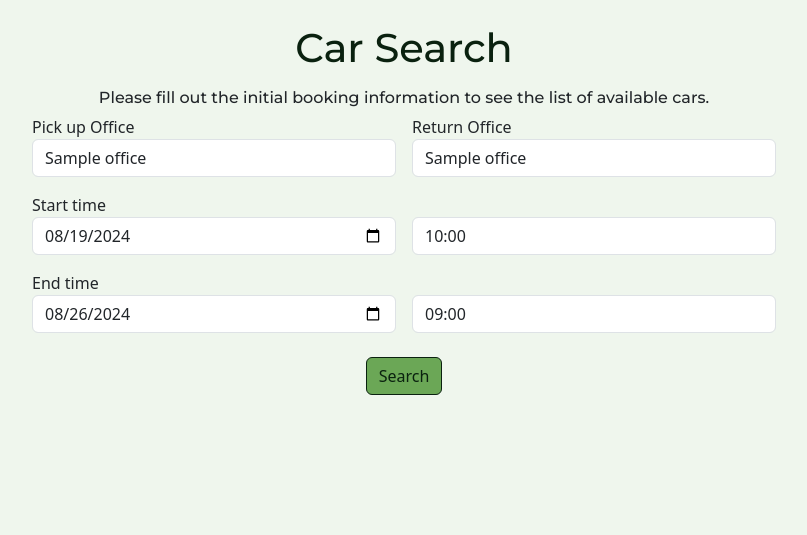
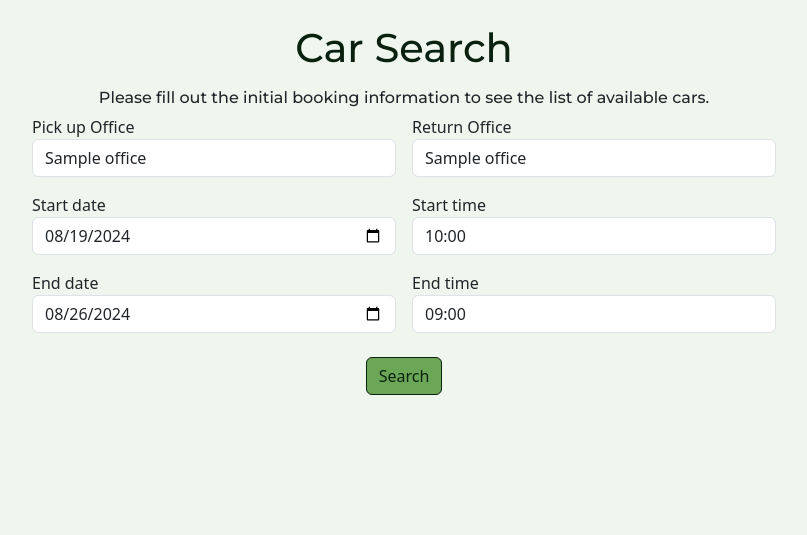
Before and after one commit to OleksiiKova/rent-car-ireland, a Django app: page /booking/ in a window 1280 px wide. Shown: the part 96-631 px from the top of the page, without its empty margins (236-1043 px from the left). Run offline with Django 4.2, Linux system fonts and the light colour scheme; tables that the repository leaves empty hold one stand-in row (values such as "Sample post"); some libraries are stand-ins or nearby versions.

Commit message:
Add labels (for time) to the search form on the Booking page

```diff
--- a/bookings/templates/bookings/booking.html
+++ b/bookings/templates/bookings/booking.html
@@ -36,23 +36,24 @@
                         {{ form.return_office }}
                     </div>
                 </div>
-                <label for="id_start_date">Start time</label>
                 <div class="form-row">
                     <div class="col-md-3">
+                        <label for="id_start_date">Start date</label>
                         {{ form.start_date }}
                     </div>
-                    <label class="d-none" for="id_pick_up_time">Start time</label>
+
                     <div class="col-md-3 p-0">
+                        <label class="" for="id_pick_up_time">Start time</label>
                         {{ form.pick_up_time }}
                     </div>
                 </div>
-                <label for="id_end_date">End time</label>
                 <div class="form-row">
                     <div class="col-md-3">
+                        <label for="id_end_date">End date</label>
                         {{ form.end_date }}
                     </div>
-                    <label class="d-none" for="id_drop_off_time">End time</label>
                     <div class="col-md-3 p-0">
+                        <label for="id_drop_off_time">End time</label>
                         {{ form.drop_off_time }}
                     </div>
                 </div>
--- a/bookings/templates/bookings/car_list.html
+++ b/bookings/templates/bookings/car_list.html
@@ -1,6 +1,6 @@
 <div class="row justify-content-center">
     {% for car in cars %}
-    <div class="my-1 my-md-2 col-lg-8 px-1 px-lg-0">
+    <div class="my-2 col-lg-8 px-1 px-lg-0">
         <div class="card">
             <div class="card-body">
                 <div class="row align-items-center">
--- a/userprofile/templates/userprofile/all_reviews.html
+++ b/userprofile/templates/userprofile/all_reviews.html
@@ -5,7 +5,7 @@
 {% load range_tags %}
 
 {% block content %}
-<div class="container py-4">
+<div class="container py-4 mb-4">
     <!-- Customer Reviews Section -->
     <section id="all-reviews" class="">
         <h1 class="text-center">Customer Reviews</h1>
```
Also changed, not shown: static/images/readme_images/am-i-responsive-black.png, static/images/readme_images/features/car-search.png, static/images/readme_images/features/leave-review.png, static/images/readme_images/testing/user_stories/car-filter.png, static/images/readme_images/testing/user_stories/car-search.png, static/images/readme_images/testing/user_stories/leave-review.png, 6 other files.
